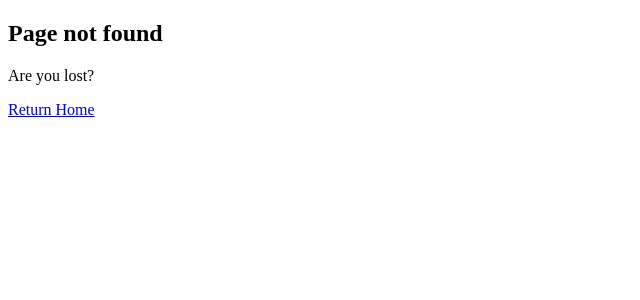
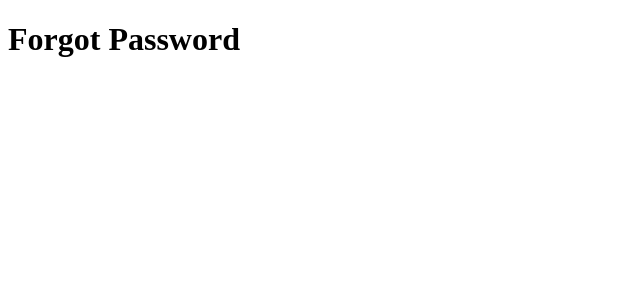
Before and after one commit to Dipsaint1/next, a Next.js app: page /forgot-password in a window 1280 px wide. Before the commit this address had no page. Shown: the top 300 px of the page, without its empty margins (0-640 px from the left). Built offline with nearby package versions, Linux system fonts and the light colour scheme.

Commit message:
added route groups

```diff
--- /dev/null
+++ b/src/app/(auth)/forgot-password/page.tsx
@@ -0,0 +1,5 @@
+export default function ForgotPassword() {
+  return (
+    <h1>Forgot Password</h1>
+  )
+};
--- /dev/null
+++ b/src/app/(auth)/login/page.tsx
@@ -0,0 +1,3 @@
+export default function Login() {
+  return <h1>Login</h1>
+};
--- /dev/null
+++ b/src/app/(auth)/register/page.tsx
@@ -0,0 +1,3 @@
+export default function Register() {
+  return <h1>Register</h1>
+};
```
